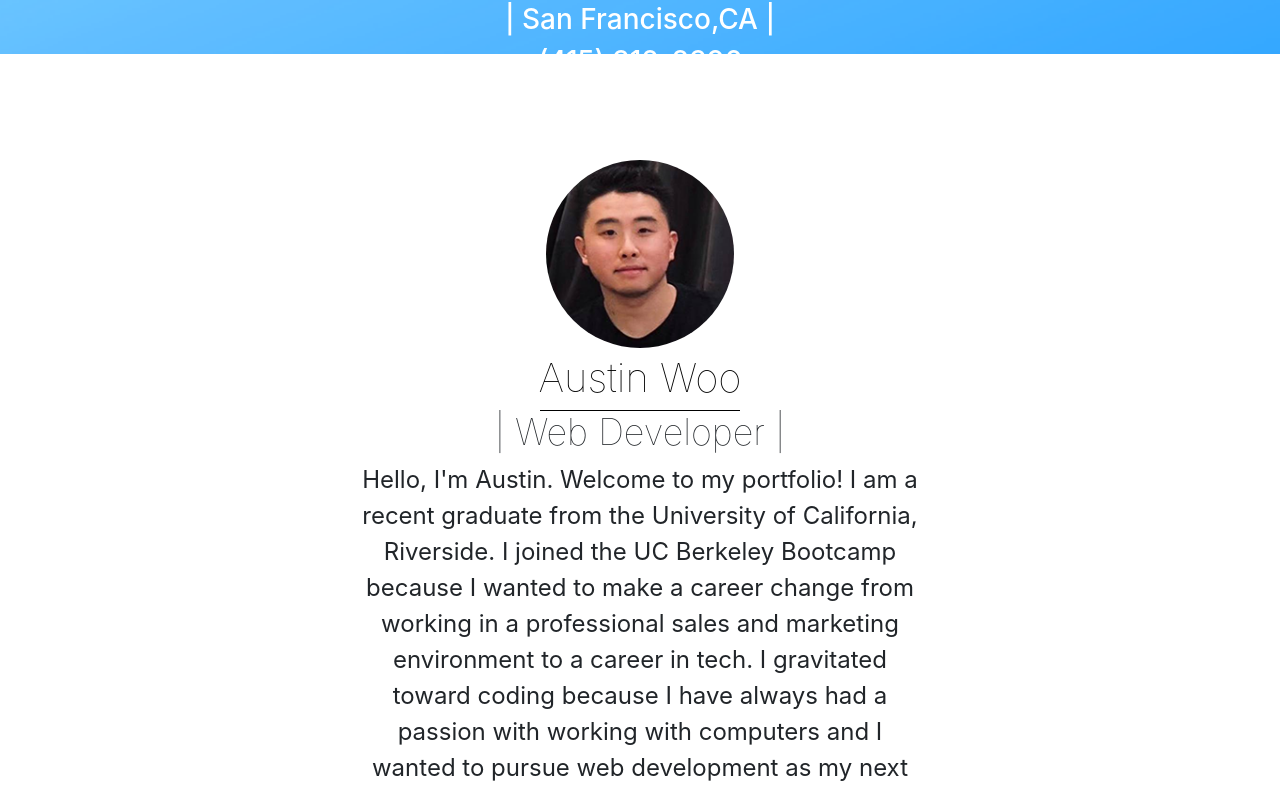
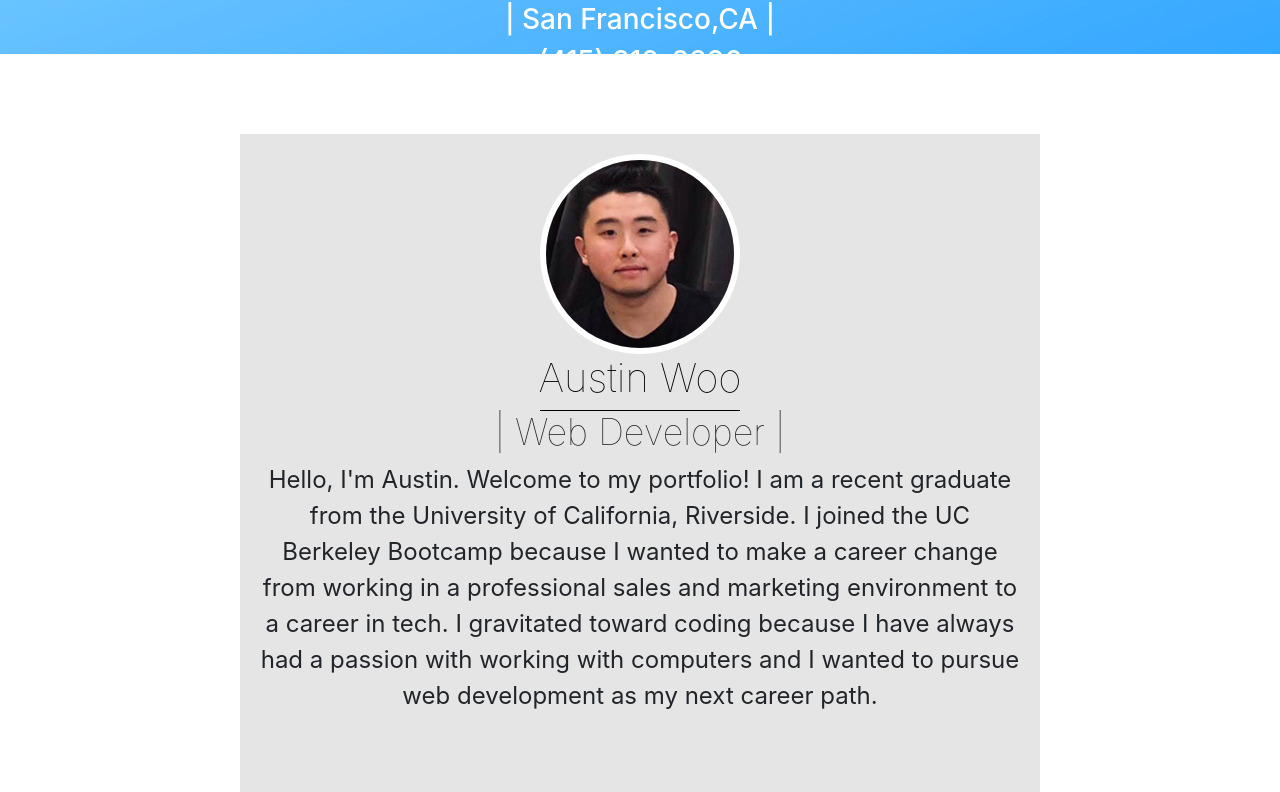
Before and after one commit to austinwoo123/React-Portfolio, a React (Create React App) app: page / in a window 1280 px wide. Shown: the part 778-1570 px from the top of the page. Built offline with nearby package versions, Linux system fonts and the light colour scheme.

Commit message:
edit styling of about me section

```diff
--- a/src/components/About/style.css
+++ b/src/components/About/style.css
@@ -1,7 +1,9 @@
 .container-1{
     position:relative;
-    width: 600px;
-    height: 500px;
+    width: 50rem;
+    height: 50rem;
+
+    background-color: rgba(0,0,0,0.1);
     padding: 20px;
     margin: 0 auto;
     margin-top: 80px;
```
